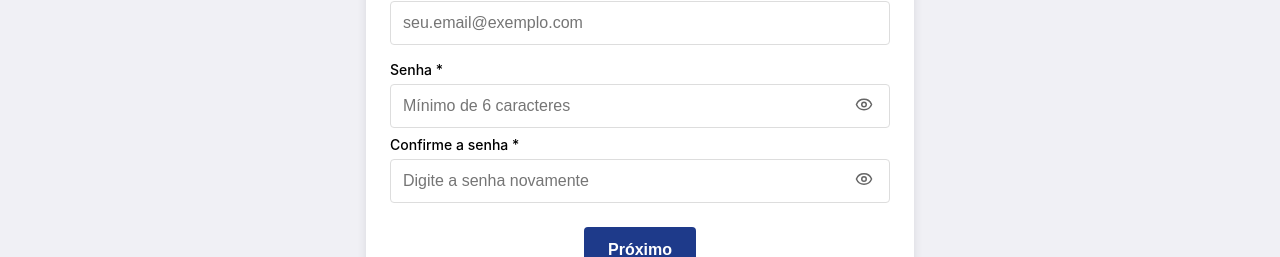
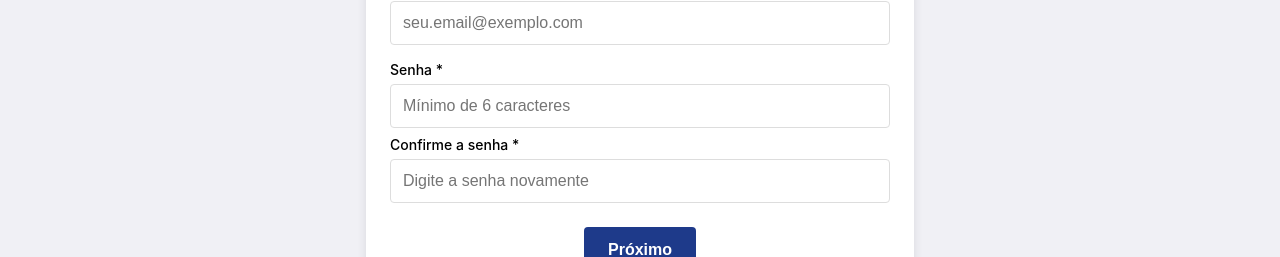
Before and after one commit to bruno2608/bjj-academy, a React (Create React App) app: page /register in a window 1280 px wide. Shown: the part 364-621 px from the top of the page. Built offline with nearby package versions, Linux system fonts and the light colour scheme.

Commit message:
Adequando função de visualizar senha ao digitar no cadastro

```diff
--- a/src/routes.js
+++ b/src/routes.js
@@ -14,7 +14,7 @@ const EvolucaoView = () => <div style={{ padding: 20 }}>Tela de Evolução em de
 
 // Componentes de layout principal para rotas autenticadas
 import Header from './components/layout/Header.js';
-import Navigation from './components/layout/Navigation.js';
+import Navigation from './components/layout/Sidebar.js';
 
 // Componente de layout para rotas protegidas
 const ProtectedLayout = ({ children }) => {
--- a/src/views/RegisterView.js
+++ b/src/views/RegisterView.js
@@ -82,6 +82,35 @@ const RegisterView = () => {
         ...prev,
         [name]: value
       }));
+      // Certifica-se de que não há elementos indesejados
+      const passwordField = document.getElementById('password');
+      if (passwordField) {
+        const parent = passwordField.parentElement;
+        const buttons = parent.querySelectorAll('button');
+        // Se houver mais de um botão, remove os excedentes
+        if (buttons.length > 1) {
+          for (let i = 1; i < buttons.length; i++) {
+            buttons[i].remove();
+          }
+        }
+      }
+    } else if (name === 'confirmPassword') {
+      setFormData(prev => ({
+        ...prev,
+        [name]: value
+      }));
+      // Certifica-se de que não há elementos indesejados
+      const confirmPasswordField = document.getElementById('confirmPassword');
+      if (confirmPasswordField) {
+        const parent = confirmPasswordField.parentElement;
+        const buttons = parent.querySelectorAll('button');
+        // Se houver mais de um botão, remove os excedentes
+        if (buttons.length > 1) {
+          for (let i = 1; i < buttons.length; i++) {
+            buttons[i].remove();
+          }
+        }
+      }
     } else {
       // Comportamento normal para outros campos
       setFormData(prev => ({
@@ -401,47 +430,22 @@ const RegisterView = () => {
                   >
                     Senha *
                   </label>
-                  <div style={{
-                    position: 'relative',
-                    display: 'flex',
-                    alignItems: 'center'
-                  }}>
                   <input
                     id="password"
                     name="password"
-                      type={showPassword ? "text" : "password"}
+                    type="password"
                     value={formData.password}
                     onChange={handleChange}
                     placeholder="Mínimo de 6 caracteres"
                     style={{
                       width: '100%',
                       padding: '12px',
-                        paddingRight: '40px', // Espaço para o botão de mostrar/ocultar
                       fontSize: '16px',
                       border: '1px solid #ddd',
                       borderRadius: '4px',
                       boxSizing: 'border-box'
                     }}
                   />
-                    <button
-                    type="button"
-                    onClick={() => setShowPassword(!showPassword)}
-                    style={{
-                      position: 'absolute',
-                      right: '12px',
-                      top: '50%',
-                      transform: 'translateY(-50%)',
-                      background: 'none',
-                      border: 'none',
-                      cursor: 'pointer',
-                      padding: '0 5px',
-                      zIndex: 2
-                    }}
-                    aria-label={showPassword ? "Ocultar senha" : "Mostrar senha"}
-                  >
-                    {showPassword ? <EyeOff size={18} color="#666" /> : <Eye size={18} color="#666" />}
-                  </button>
-                  </div>
                 </div>
 
                 {/* Indicador de força da senha */}
@@ -507,44 +511,22 @@ const RegisterView = () => {
                   >
                     Confirme a senha *
                   </label>
-                  <div style={{
-                    position: 'relative',
-                    display: 'flex',
-                    alignItems: 'center'
-                  }}>
                   <input
                     id="confirmPassword"
                     name="confirmPassword"
-                      type={showConfirmPassword ? "text" : "password"}
+                    type="password"
                     value={formData.confirmPassword}
                     onChange={handleChange}
                     placeholder="Digite a senha novamente"
                     style={{
                       width: '100%',
                       padding: '12px',
-                        paddingRight: '40px', // Espaço para o botão de mostrar/ocultar
                       fontSize: '16px',
                       border: '1px solid #ddd',
                       borderRadius: '4px',
                       boxSizing: 'border-box'
                     }}
                   />
-                    <button
-                      type="button"
-                      onClick={() => setShowConfirmPassword(!showConfirmPassword)}
-                      style={{
-                        position: 'absolute',
-                        right: '12px',
-                        background: 'none',
-                        border: 'none',
-                        cursor: 'pointer',
-                        padding: '0 5px'
-                      }}
-                      aria-label={showConfirmPassword ? "Ocultar senha" : "Mostrar senha"}
-                    >
-                      {showConfirmPassword ? <EyeOff size={18} color="#666" /> : <Eye size={18} color="#666" />}
-                    </button>
-                  </div>
                 </div>
 
               </>
```
Lines whose indentation alone changed are shown as unchanged.
